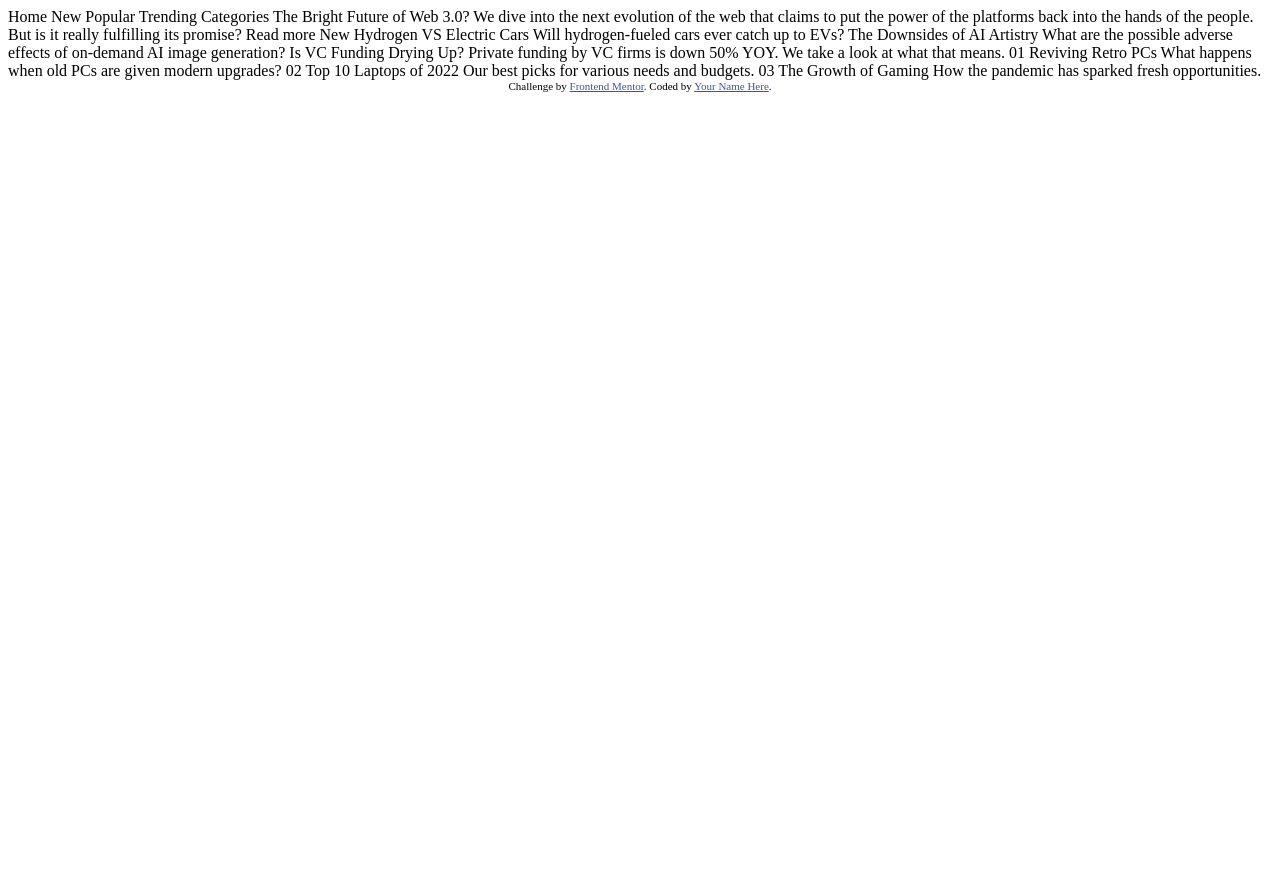
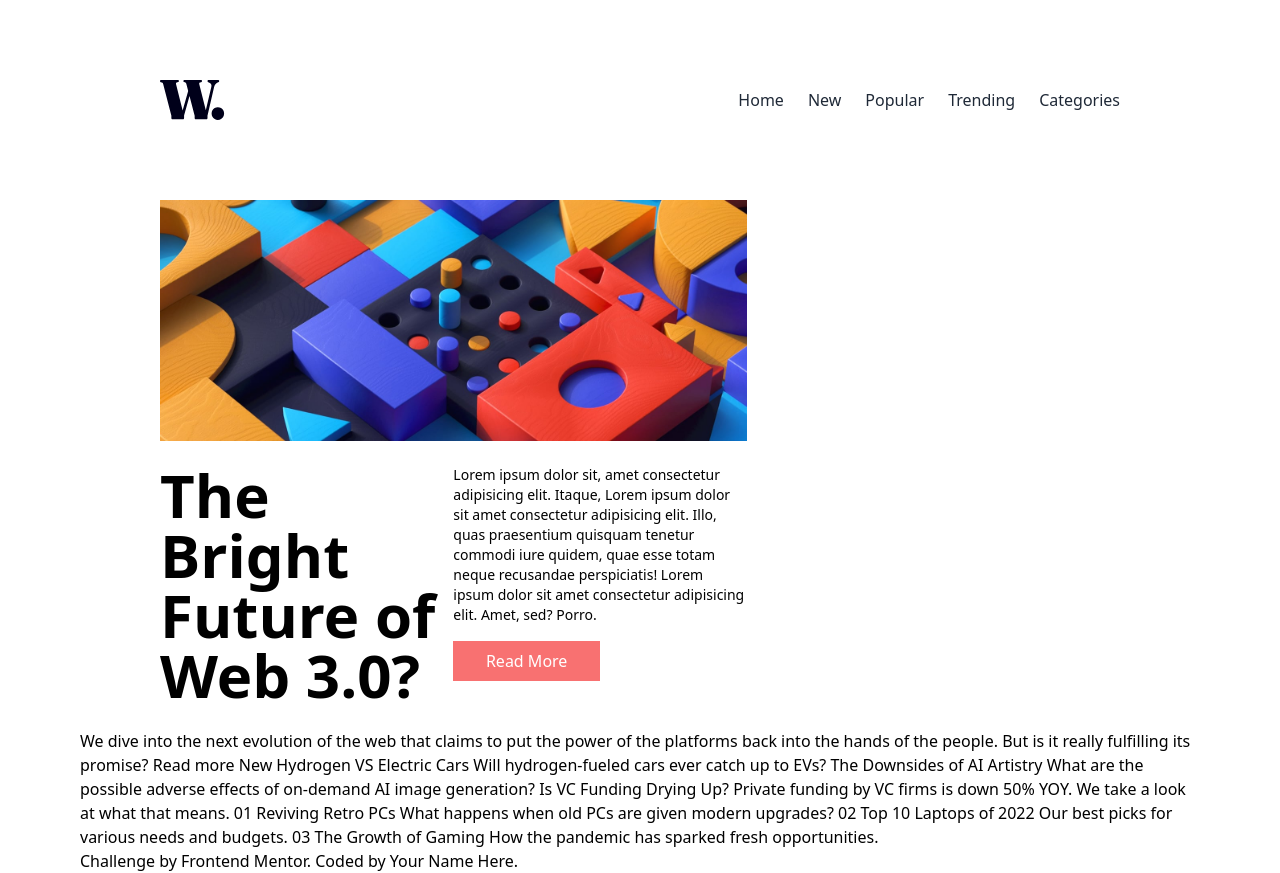
Before and after one commit to bilalkumrani/News-homepage, a plain HTML site: page index.html in a window 1280 px wide. Before the commit the page ends 800 px from the top, so only its background shows below. Drawn offline with nearby package versions, Linux system fonts and the light colour scheme.

Commit message:
half hero complete

```diff
--- a/index.html
+++ b/index.html
@@ -1,60 +1,101 @@
 <!DOCTYPE html>
 <html lang="en">
-<head>
-  <meta charset="UTF-8">
-  <meta name="viewport" content="width=device-width, initial-scale=1.0"> <!-- displays site properly based on user's device -->
+  <head>
+    <meta charset="UTF-8" />
+    <meta name="viewport" content="width=device-width, initial-scale=1.0" />
+    <!-- displays site properly based on user's device -->
 
-  <link rel="icon" type="image/png" sizes="32x32" href="./assets/images/favicon-32x32.png">
+    <link
+      rel="icon"
+      type="image/png"
+      sizes="32x32"
+      href="./assets/images/favicon-32x32.png"
+    />
+    <link
+      rel="stylesheet"
+      href="https://unpkg.com/tailwindcss@2.2.19/dist/tailwind.min.css"
+    />
 
-  <title>Frontend Mentor | News homepage</title>
+    <title>Frontend Mentor | News homepage</title>
+  </head>
+  <body class="px-20">
+    <!-- Navbar  -->
+    <nav class="py-20 relative mx-auto px-20">
+      <div class="flex items-center justify-between">
+        <!-- logo  -->
+        <div>
+          <img src="./assets/images/logo.svg" alt="" />
+        </div>
 
-  <!-- Feel free to remove these styles or customise in your own stylesheet 👍 -->
-  <style>
-    .attribution { font-size: 11px; text-align: center; }
-    .attribution a { color: hsl(228, 45%, 44%); }
-  </style>
-</head>
-<body>
+        <!-- menue items  -->
+        <div class="hidden items-right space-x-6 text-gray-800 md:flex">
+          <a href="" class="hover:text-gray-400">Home</a>
+          <a href="" class="hover:text-gray-400">New</a>
+          <a href="" class="hover:text-gray-400">Popular</a>
+          <a href="" class="hover:text-gray-400">Trending</a>
+          <a href="" class="hover:text-gray-400">Categories</a>
+        </div>
+      </div>
+    </nav>
 
-  Home
-  New
-  Popular
-  Trending
-  Categories
+    <!-- Hero section with image  -->
 
-  The Bright Future of Web 3.0?
+    <section id="hero" class="space-x-4">
+      <!-- left item -->
+      <div class="container w-2/3 px-20 flex flex-col">
+        <!-- img  -->
+        <div class="flex">
+          <img src="./assets/images/image-web-3-desktop.jpg" alt="" />
+        </div>
 
-  We dive into the next evolution of the web that claims to put the power of the platforms back into the hands of the people.
-  But is it really fulfilling its promise?
+        <!-- heading and paragraph container  -->
+        <div class="container flex flex-row py-6">
+          <!-- Heading  -->
+          <h2 class="text-6xl font-bold text-left w-1/2">
+            The Bright Future of Web 3.0?
+          </h2>
 
-  Read more
+          <div class="flex flex-col w-1/2">
+            <p class="text-sm">
+              Lorem ipsum dolor sit, amet consectetur adipisicing elit. Itaque,
+              Lorem ipsum dolor sit amet consectetur adipisicing elit. Illo,
+              quas praesentium quisquam tenetur commodi iure quidem, quae esse
+              totam neque recusandae perspiciatis! Lorem ipsum dolor sit amet
+              consectetur adipisicing elit. Amet, sed? Porro.
+            </p>
 
-  New
+            <a
+              href=""
+              class="bg-red-400 text-white mt-4 w-1/2 text-center hover:bg-red-300 py-2"
+              >Read More</a
+            >
+          </div>
+        </div>
+      </div>
 
-  Hydrogen VS Electric Cars
-  Will hydrogen-fueled cars ever catch up to EVs?
+      <!-- right item  -->
+    </section>
 
-  The Downsides of AI Artistry
-  What are the possible adverse effects of on-demand AI image generation?
+    We dive into the next evolution of the web that claims to put the power of
+    the platforms back into the hands of the people. But is it really fulfilling
+    its promise? Read more
 
-  Is VC Funding Drying Up?
-  Private funding by VC firms is down 50% YOY. We take a look at what that means.
+    <!-- New div  -->
+    New Hydrogen VS Electric Cars Will hydrogen-fueled cars ever catch up to
+    EVs? The Downsides of AI Artistry What are the possible adverse effects of
+    on-demand AI image generation? Is VC Funding Drying Up? Private funding by
+    VC firms is down 50% YOY. We take a look at what that means.
 
-  01
-  Reviving Retro PCs
-  What happens when old PCs are given modern upgrades?
+    <!-- News section  -->
+    01 Reviving Retro PCs What happens when old PCs are given modern upgrades?
+    02 Top 10 Laptops of 2022 Our best picks for various needs and budgets. 03
+    The Growth of Gaming How the pandemic has sparked fresh opportunities.
 
-  02
-  Top 10 Laptops of 2022
-  Our best picks for various needs and budgets.
-
-  03
-  The Growth of Gaming
-  How the pandemic has sparked fresh opportunities.
-
-  <div class="attribution">
-    Challenge by <a href="https://www.frontendmentor.io?ref=challenge" target="_blank">Frontend Mentor</a>.
-    Coded by <a href="#">Your Name Here</a>.
-  </div>
-</body>
+    <div class="attribution">
+      Challenge by
+      <a href="https://www.frontendmentor.io?ref=challenge" target="_blank"
+        >Frontend Mentor</a
+      >. Coded by <a href="#">Your Name Here</a>.
+    </div>
+  </body>
 </html>
```
